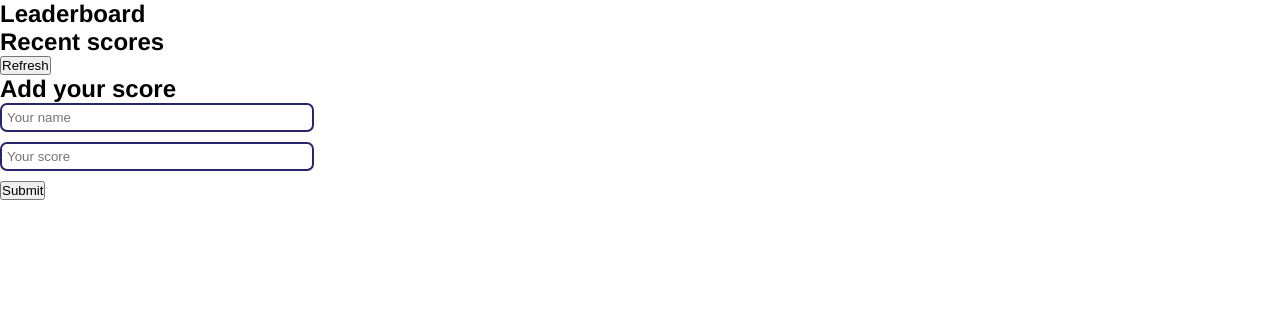
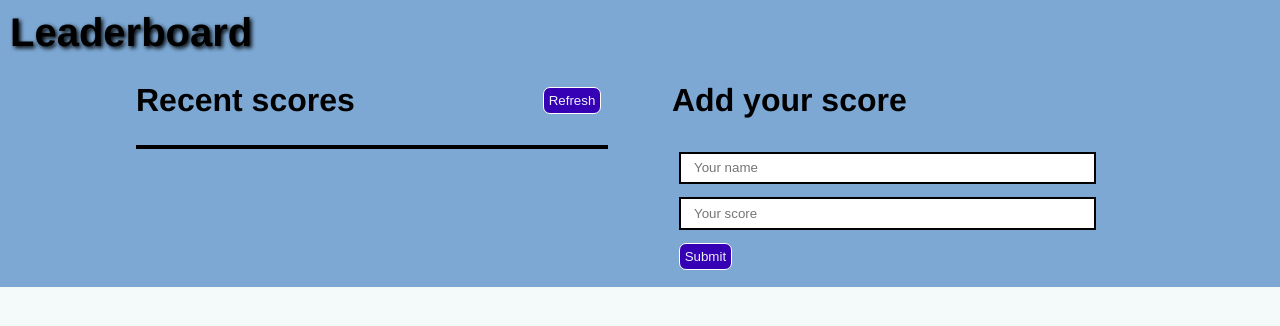
Before and after one commit to kal2944/Leaderboard-project, a website with bundled scripts: page src/index.html in a window 1280 px wide. Built offline with nearby package versions, Linux system fonts and the light colour scheme.

Commit message:
Make a change on index.css

```diff
--- a/src/index.css
+++ b/src/index.css
@@ -1,85 +1,118 @@
-* {
+body {
+  font-family: 'Franklin Gothic Medium', 'Arial Narrow', Arial, sans-serif;
   margin: 0;
   padding: 0;
+  background-color: #f4fafa;
 }
 
-body {
+.main {
+  padding: 2em;
+}
+
+h1 {
+  font-size: 2.5em;
+  margin: 0;
+}
+
+h2 {
+  font-size: 2em;
+}
+
+.flex-col {
+  display: flex;
+  flex-direction: column;
+  align-items: center;
+  background-color: #7ca8d3;
+  margin: auto;
+  padding: 10px;
+}
+
+.title {
+  text-shadow: 2px 2px 4px #000;
+}
+
+.title-container {
+  width: 100%;
+}
+
+.content {
+  display: flex;
+  flex-direction: row;
+  justify-content: space-between;
+  width: 80%;
+  gap: 4em;
+}
+
+.scoretitle-container {
+  display: flex;
+  flex-direction: row;
+  justify-content: space-between;
+  align-items: center;
   font-family: 'Franklin Gothic Medium', 'Arial Narrow', Arial, sans-serif;
 }
 
-header {
-  text-align: center;
-  margin: 5% 0 3% 0;
-  font-family: 'Franklin Gothic Medium', 'Arial Narrow', Arial, sans-serif;
-  letter-spacing: 2px;
-}
-
-.container {
-  display: flex;
-  width: 80%;
-  margin: auto;
-  background-color: #7ca8d3;
-  padding: 10px;
-  border-radius: 1px;
-  box-sizing: border-box;
-}
-
-.recent-scores {
+.score-container {
   width: 50%;
 }
 
-.recent-scores p,
-.insert-score p {
-  display: inline-block;
-  font-weight: bolder;
-  font-size: 20px;
-  margin-bottom: 20px;
+input,
+button {
+  margin: 0.5em;
 }
 
-#refresh,
-#submit {
+input {
+  border: 2px solid #000;
+  padding: 0.5em 1em;
+}
+
+ul {
+  list-style: none;
+  border: 2px solid #000;
+  padding: 0;
+  margin: 0;
+}
+
+.scores-list :nth-child(even) {
+  background-color: #ddd;
+}
+
+li {
+  width: calc(100% - 0.4em);
+  padding: 0.2em;
+  margin: 0;
+  background-color: #fff;
+}
+
+button {
   background-color: #3600b4;
-  margin: 0 0 5px 10px;
-  padding: 5px 15px;
+  padding: 5px 5px;
   border: 1px solid #fff;
   color: rgb(235, 243, 245);
   border-radius: 7px;
 }
 
-.scores-table {
-  table-layout: fixed;
-  width: 100%;
-  border-collapse: collapse;
-  background-color: #faf9f2;
+.form-container {
+  display: flex;
+  width: 50%;
+  flex-direction: column;
+  align-items: flex-start;
+  background-color: #7ca8d3;
 }
 
-thead {
-  background-color: #300396;
-  color: #fdfdfd;
+.player-name,
+.player-score {
+  width: 82%;
 }
 
-th,
-td {
-  padding: 5px;
-  text-align: left;
+button:hover {
+  cursor: pointer;
+  background-color: #8fb8de;
 }
 
-.insert-score {
-  width: 50%;
-  display: flex;
-  flex-direction: column;
-  align-items: center;
+.refresh-button:hover {
+  color: #fff;
 }
 
-form input {
-  display: block;
-  width: 300px;
-  padding: 5px;
-  margin-bottom: 10px;
-  border-radius: 7px;
-  border: 2px solid #29256d;
+.submit-button:hover {
+  color: #fff;
 }
-
-#submit {
-  float: right;
-}
```
